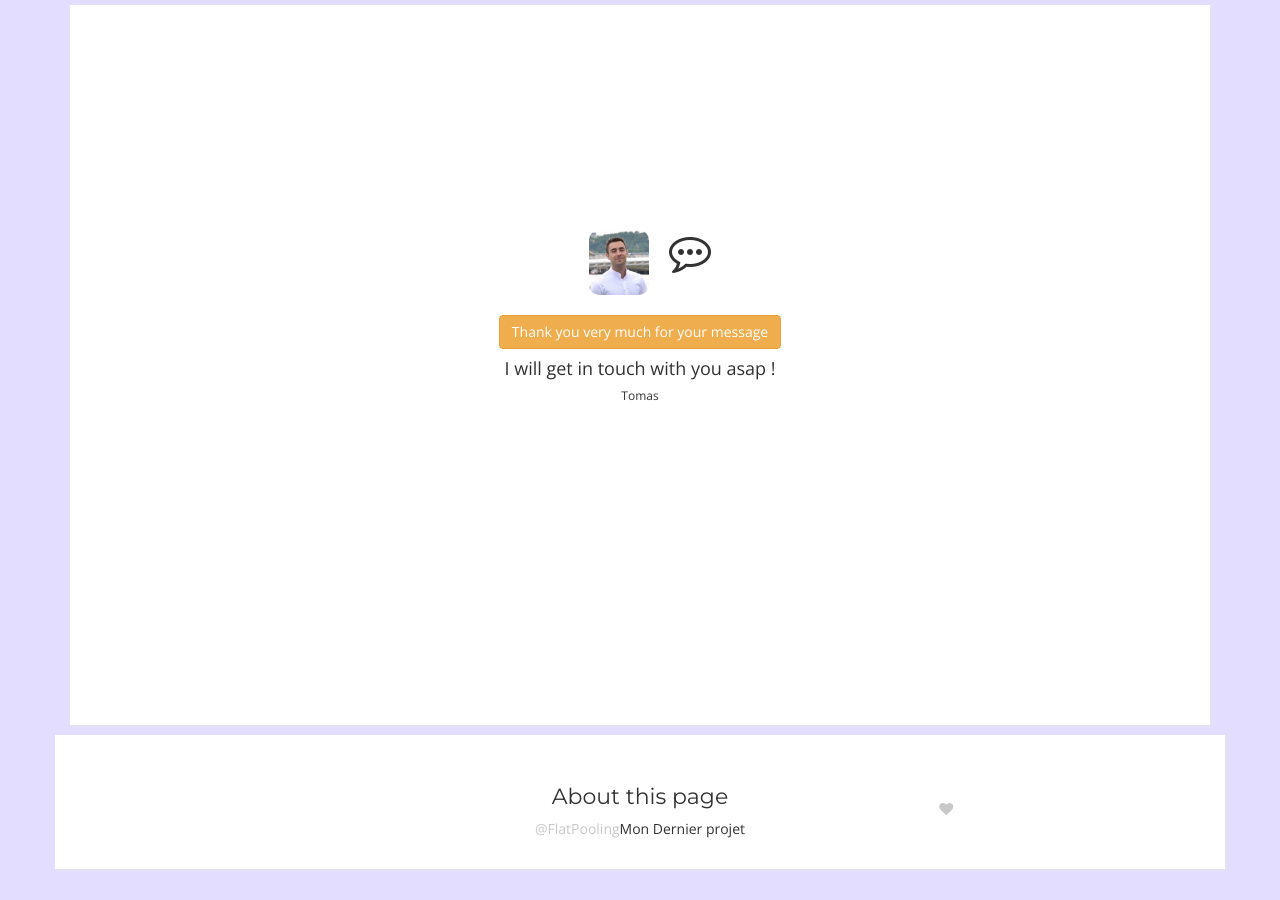
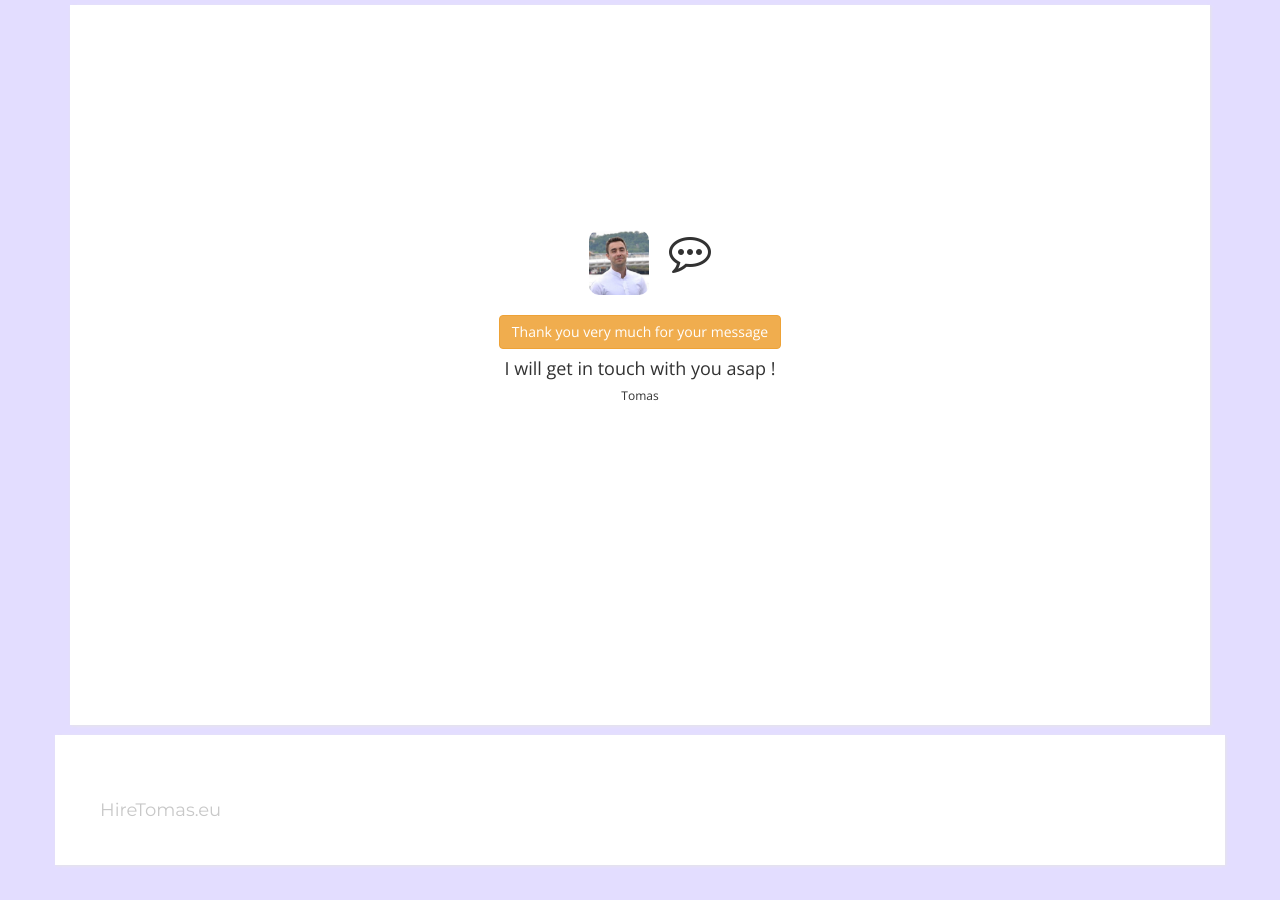
Before and after one commit to tomas1433/se, a Jekyll site: the page thanks.html, which Jekyll copies as it is, in a window 1280 px wide. Built offline with Jekyll 4.4.1, drawn with Linux system fonts in a browser that asks for light colours; nearby versions of some CDN libraries; some web fonts are replaced.

Commit message:
maj lien + foot thanks

```diff
--- a/thanks.html
+++ b/thanks.html
@@ -30,7 +30,7 @@
 <div class="col-xs-12 col-sm-12 col-md-12">
 	<div class="card text-center thank bounce">
     <img src="downloads/tomf.png" alt="Me" class="img-circle"><i class="fa fa-commenting-o fa-3x" aria-hidden="true"></i> </br>
-				<a href="//tomas1433.github.io/tomasme/" class="btn btn-warning text-center">Thank you very much for your message</a>
+				<a href="hiretomas.eu" class="btn btn-warning text-center">Thank you very much for your message</a>
 
 				<h4>
           I will get in touch with you asap !
@@ -49,26 +49,7 @@
 <div class="container card text-center" >
  <div class="row">
   <div class="col-xs-12 col-sm-10 col-md-12">
-	<h2>About this page</h2>
-
-	<a href="flatpooling.com">@FlatPooling</a>Mon Dernier projet
-	<ul class="list-inline bottom-right">
-	<li>
-		<a href="#">
-			<i class="fa fa-heart"></i>
-		</a>
-		</li>
-		<li>
-		<a href="#">
-
-		</a>
-		</il>
-		<li>
-		<a href="#">
-
-		</a>
-		</li>
-	</ul>
+	<h2><a class="navbar-brand" href="hiretomas.eu">HireTomas.eu</a></h2>
 
 	</div>
   </div>
```
